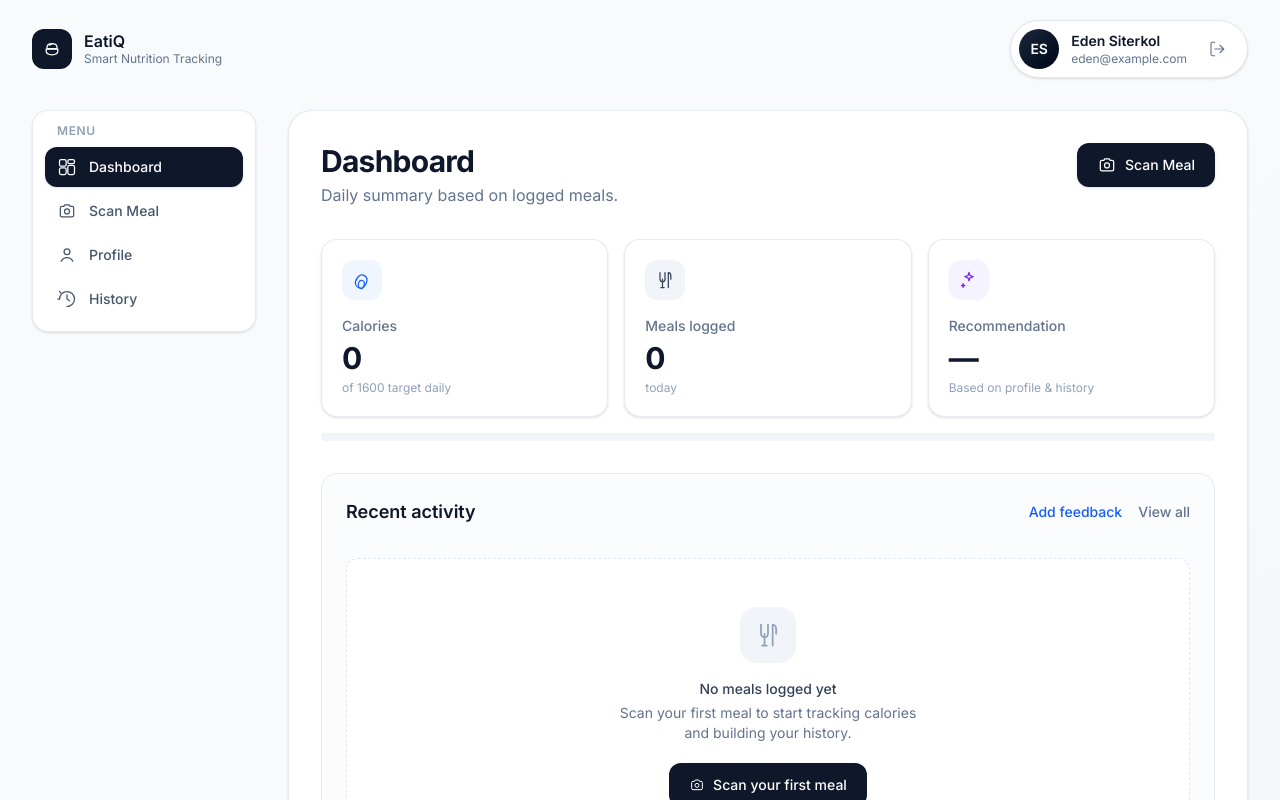
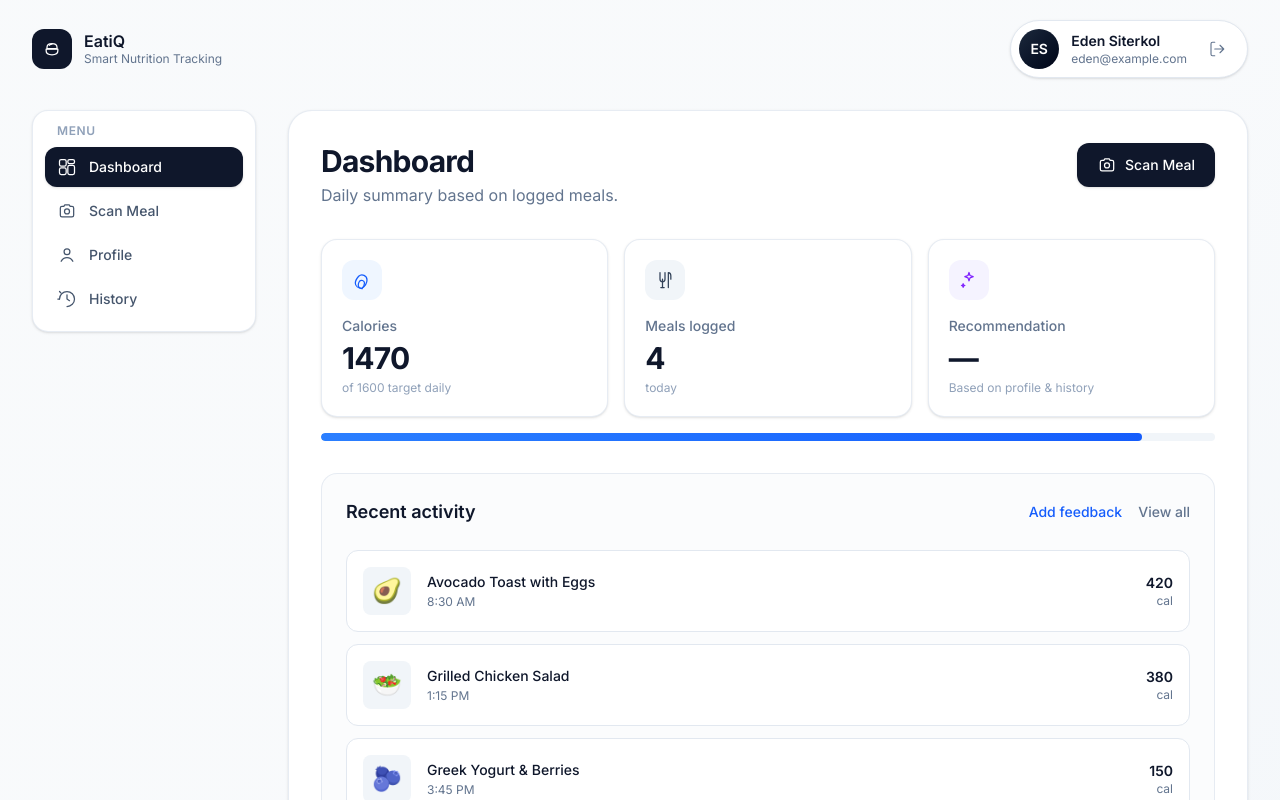
Before and after one commit to amirpaz1936/EatiQ, a React (Vite) app in the folder apps/frontend/: page / in a window 1280 px wide. Both pictures are taken after a click on the button "Continue with Google". Shown: the top 800 px of the page. Built offline with nearby package versions, Linux system fonts and the light colour scheme.

Commit message:
feat: enhance DashboardPage with mock meal data and improved UI for meal logging

```diff
--- a/apps/frontend/src/pages/DashboardPage.tsx
+++ b/apps/frontend/src/pages/DashboardPage.tsx
@@ -5,14 +5,54 @@ import type { User } from "../types/user";
 
 const DAILY_CALORIE_TARGET = 1600;
 
+type Meal = {
+  id: string;
+  name: string;
+  calories: number;
+  time: string;
+  imageUrl?: string;
+};
+
+const MOCK_MEALS: Meal[] = [
+  {
+    id: "1",
+    name: "Avocado Toast with Eggs",
+    calories: 420,
+    time: "8:30 AM",
+    imageUrl: "🥑",
+  },
+  {
+    id: "2",
+    name: "Grilled Chicken Salad",
+    calories: 380,
+    time: "1:15 PM",
+    imageUrl: "🥗",
+  },
+  {
+    id: "3",
+    name: "Greek Yogurt & Berries",
+    calories: 150,
+    time: "3:45 PM",
+    imageUrl: "🫐",
+  },
+  {
+    id: "4",
+    name: "Salmon with Quinoa",
+    calories: 520,
+    time: "7:20 PM",
+    imageUrl: "🐟",
+  },
+];
+
 type DashboardPageProps = {
   user: User;
   onLogout: () => void;
 };
 
 export function DashboardPage({ user, onLogout }: DashboardPageProps) {
-  const calories = 0;
-  const mealsLogged = 0;
+  const meals = MOCK_MEALS;
+  const calories = meals.reduce((sum, meal) => sum + meal.calories, 0);
+  const mealsLogged = meals.length;
   const progress = Math.min(100, (calories / DAILY_CALORIE_TARGET) * 100);
 
   return (
@@ -88,6 +128,7 @@ export function DashboardPage({ user, onLogout }: DashboardPageProps) {
             </div>
           </div>
 
+          {meals.length === 0 ? (
             <div className="mt-8 flex flex-col items-center justify-center rounded-xl border border-dashed border-slate-200 bg-white px-6 py-12 text-center">
               <div className="flex size-14 items-center justify-center rounded-2xl bg-slate-100 text-slate-400">
                 <UtensilsIcon className="size-7" />
@@ -104,6 +145,28 @@ export function DashboardPage({ user, onLogout }: DashboardPageProps) {
                 Scan your first meal
               </button>
             </div>
+          ) : (
+            <div className="mt-6 space-y-3">
+              {meals.map((meal) => (
+                <div
+                  key={meal.id}
+                  className="flex items-center gap-4 rounded-xl border border-slate-200 bg-white p-4 transition hover:border-slate-300"
+                >
+                  <div className="flex size-12 shrink-0 items-center justify-center rounded-lg bg-slate-100 text-2xl">
+                    {meal.imageUrl}
+                  </div>
+                  <div className="flex-1">
+                    <h3 className="text-sm font-medium text-slate-900">{meal.name}</h3>
+                    <p className="mt-0.5 text-xs text-slate-500">{meal.time}</p>
+                  </div>
+                  <div className="text-right">
+                    <p className="text-sm font-semibold text-slate-900">{meal.calories}</p>
+                    <p className="text-xs text-slate-500">cal</p>
+                  </div>
+                </div>
+              ))}
+            </div>
+          )}
         </article>
       </section>
     </DashboardLayout>
```
Also changed, not shown: 2 other files (tests, documents, lock files or other folders). Lines whose indentation alone changed are shown as unchanged.
